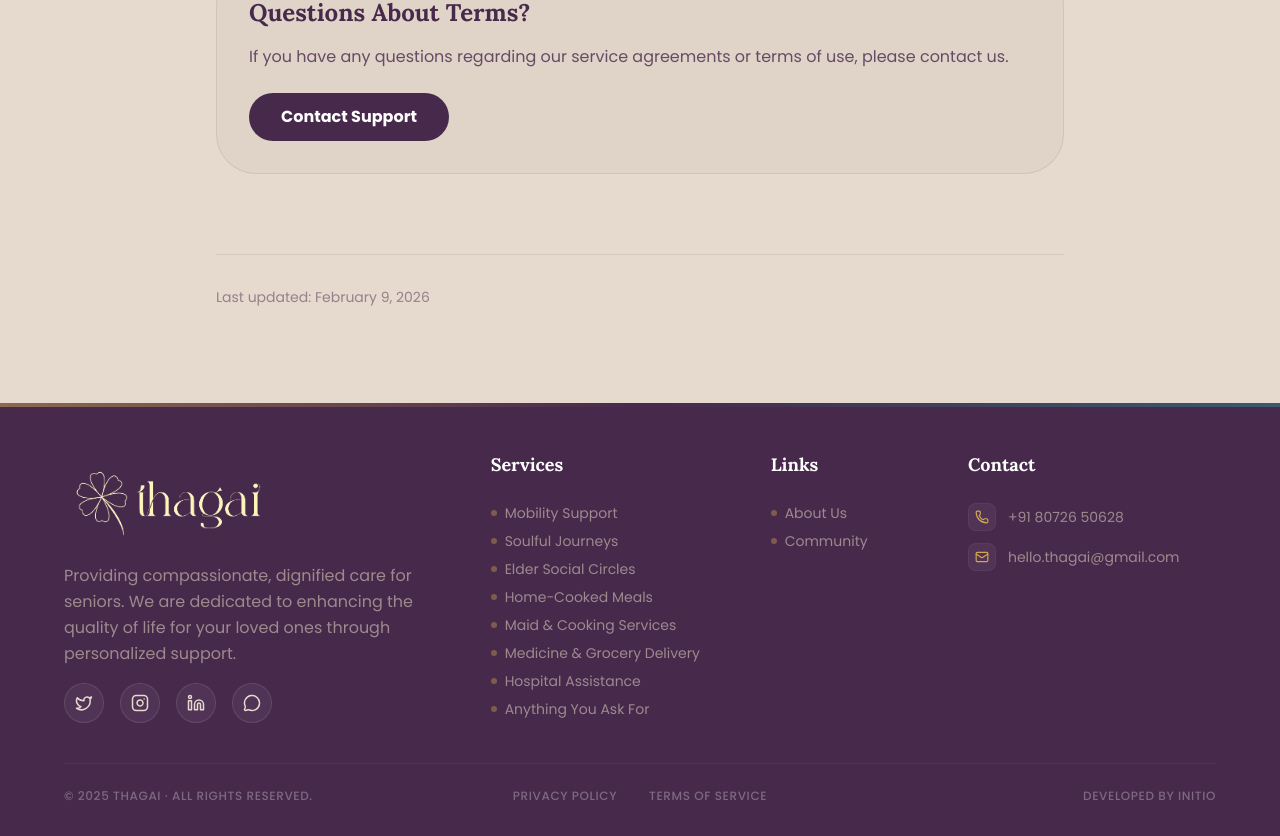
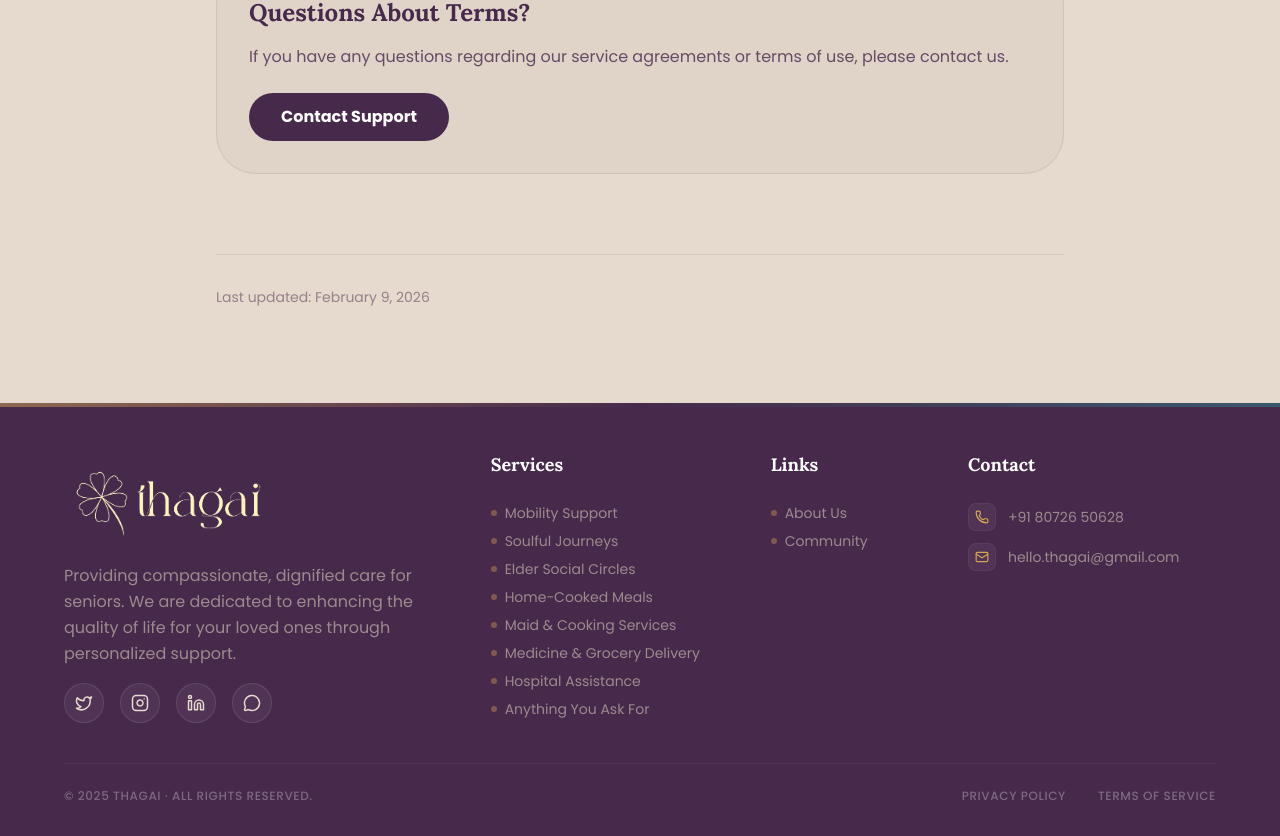
Before and after one commit to Abhi-Krish-21/Thagai_website, a React (Vite) app in the folder thagai_reference/: page /terms in a window 1280 px wide. Shown: the part 1098-1934 px from the top of the page. Built offline with nearby package versions, Linux system fonts and the light colour scheme.

Commit message:
image update

```diff
--- a/thagai_reference/src/components/Footer.tsx
+++ b/thagai_reference/src/components/Footer.tsx
@@ -120,7 +120,7 @@ export function Footer() {
           <div className="flex-1 text-left hidden md:block">
             &copy; 2025 Thagai · All rights reserved.
           </div>
-          <div className="flex gap-8 justify-center flex-1">
+          <div className="flex gap-8 justify-end flex-1">
             <a
               href="/privacy"
               target="_blank"
@@ -138,14 +138,11 @@ export function Footer() {
               Terms of Service
             </a>
           </div>
-          <div className="flex-1 text-right hidden md:block">
-            Developed by Initio
-          </div>
 
           {/* Mobile version to keep order clean */}
           <div className="md:hidden flex flex-col items-center gap-2">
             <p>&copy; 2025 Thagai · All rights reserved.</p>
-            <p>Developed by Initio</p>
+            <p></p>
           </div>
         </div>
       </div>
--- a/thagai_reference/src/components/HeroSection.tsx
+++ b/thagai_reference/src/components/HeroSection.tsx
@@ -138,7 +138,7 @@ export function HeroSection() {
                 repeat: Infinity,
                 ease: 'easeInOut'
               }}
-              className="absolute top-10 right-10 w-48 h-48 rounded-full overflow-hidden shadow-xl z-10 border-4 border-white hidden lg:block">
+              className="absolute top-10 right-10 w-48 h-48 rounded-full overflow-hidden shadow-xl z-30 border-4 border-white hidden lg:block">
 
               <img
                 src="/assets/images/thagai_image_hero_3.png"
```
